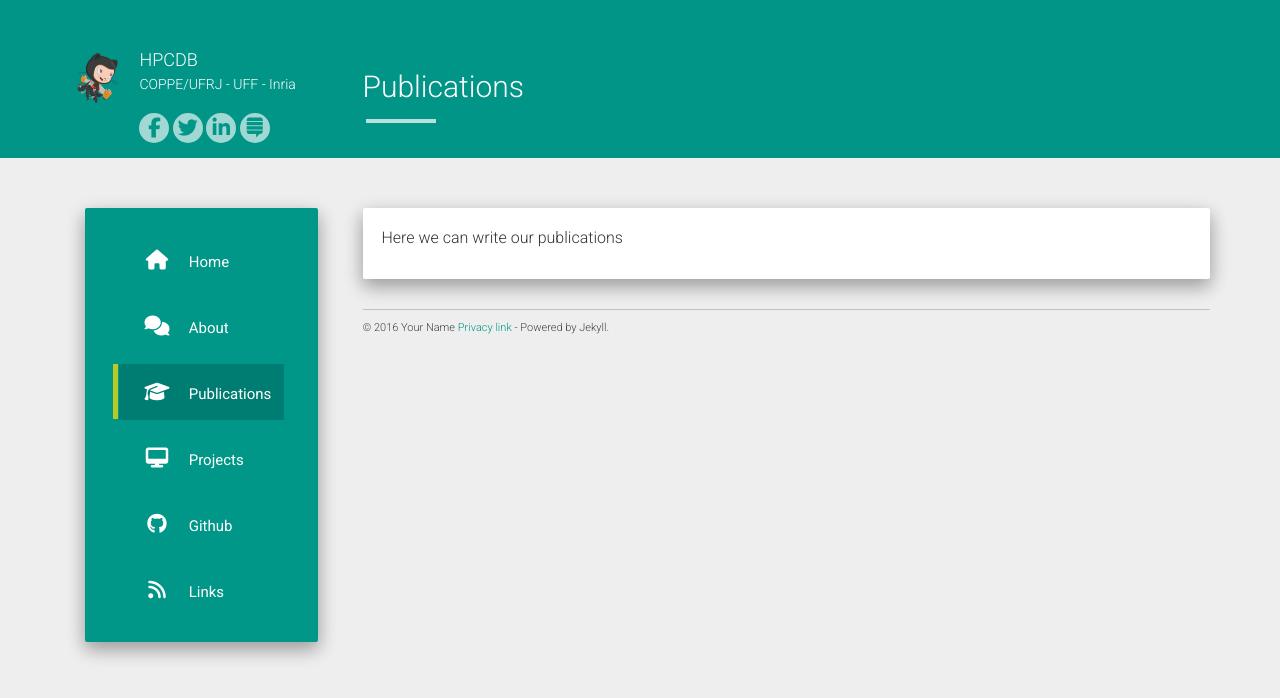
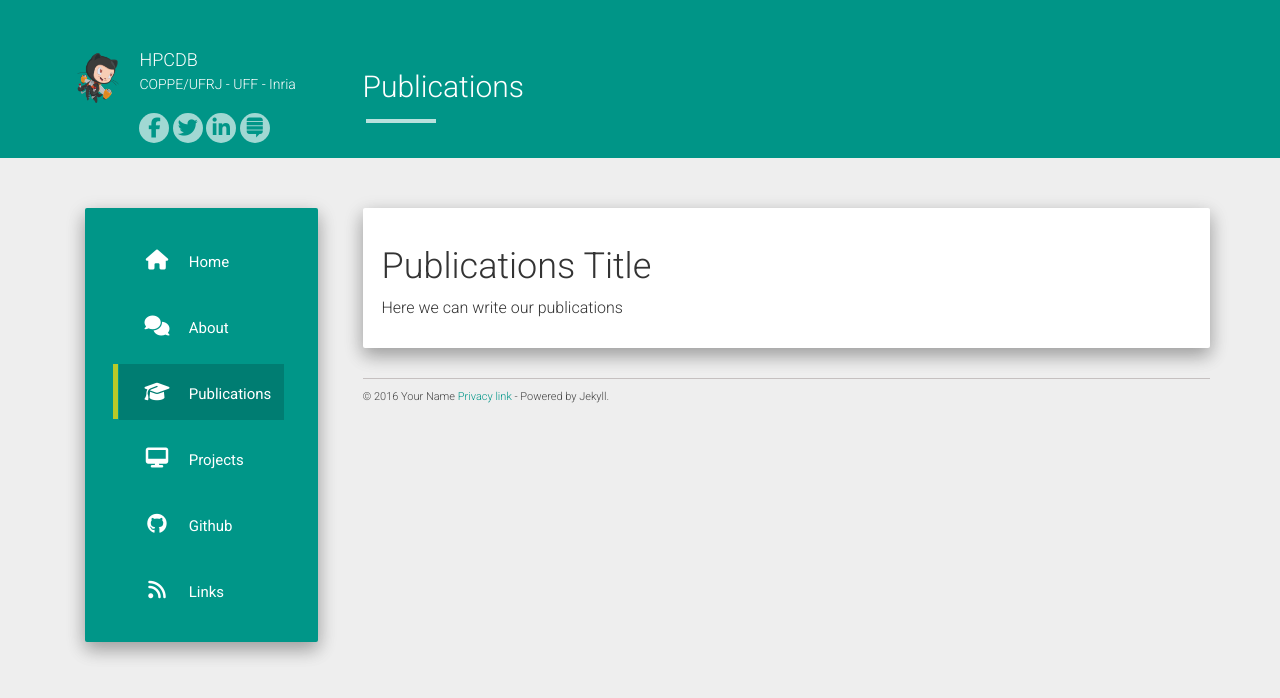
Before and after one commit to hpcdb/hpcdb.github.io, a Jekyll site: the page built from publications.md, in a window 1280 px wide. Shown: the top 698 px of the page. Built offline with Jekyll 4.4.1, drawn with Linux system fonts in a browser that asks for light colours; nearby versions of some CDN libraries.

Commit message:
Update publications.md

```diff
--- a/publications.md
+++ b/publications.md
@@ -4,4 +4,6 @@ title: Publications
 permalink: /publications/
 ---
 
+# Publications Title
+
 Here we can write our publications
```
